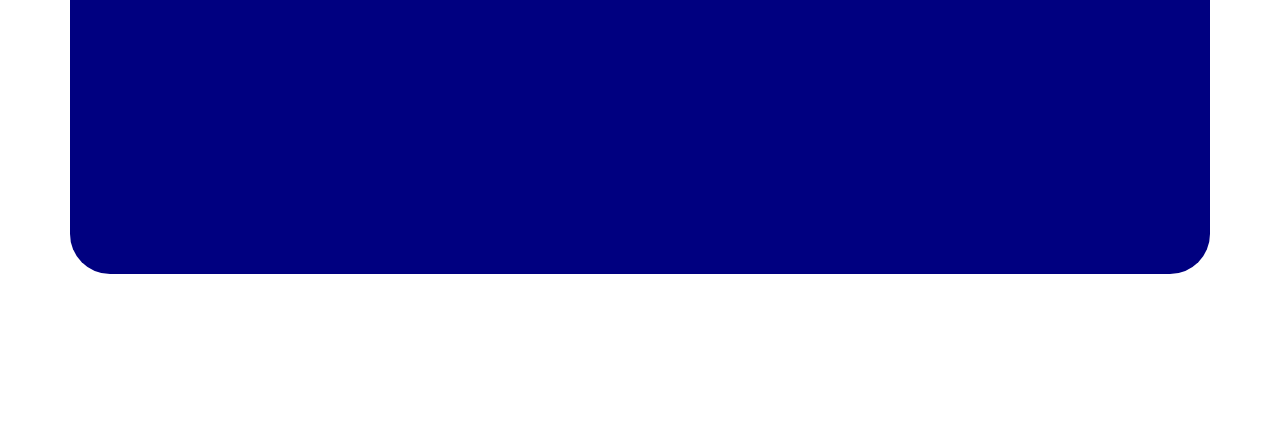
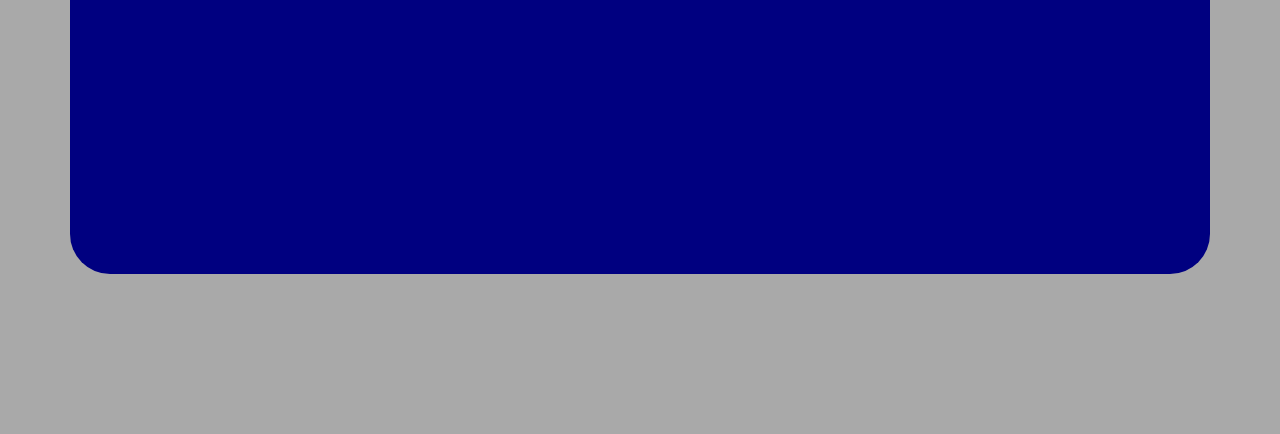
Before and after one commit to scheffer1/can-you-typefast, a plain HTML site: page index.html in a window 1280 px wide. Shown: the part 366-800 px from the top of the page. Drawn offline with nearby package versions, Linux system fonts and the light colour scheme.

Commit message:
1.0 ALFA

```diff
--- a/css/main.css
+++ b/css/main.css
@@ -1,3 +1,7 @@
+body{
+  background-color: darkgray !important;
+}
+
 .container{
     align-items: center;
     display:flex;
```
